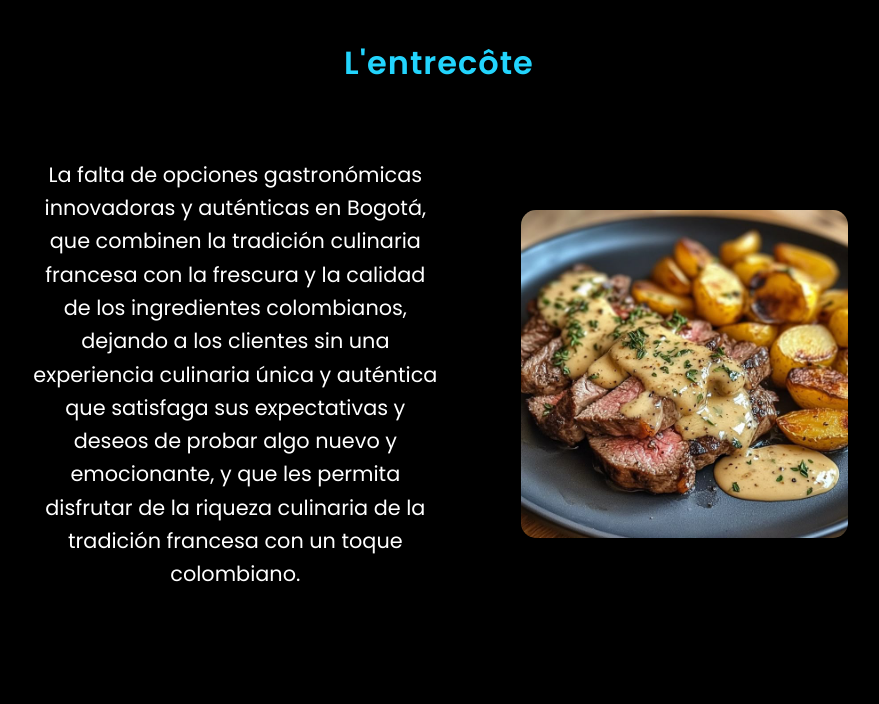
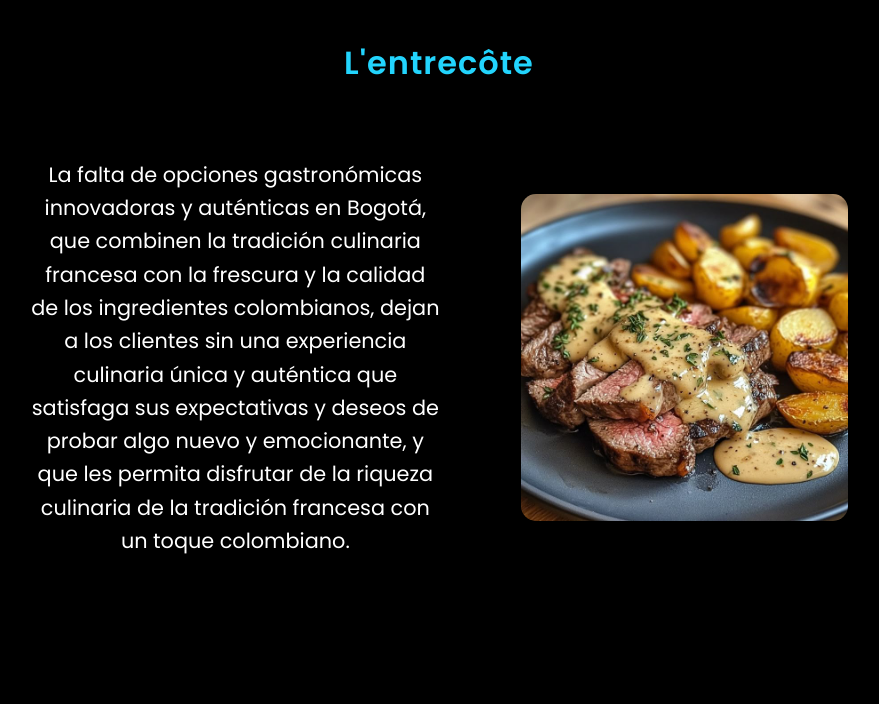
Before and after one commit to SoyEdwinCabrera/Lean_Canvas, a plain HTML site: page index.html in a window 1280 px wide. Shown: the part 693-1397 px from the top of the page, without its empty margins (201-1080 px from the left). Drawn offline with Linux system fonts and the light colour scheme.

Commit message:
Se corrige typo

```diff
--- a/index.html
+++ b/index.html
@@ -27,7 +27,7 @@
         <div class="explaining__text__empresa">
 
             <p>La falta de opciones gastronómicas innovadoras y auténticas en Bogotá, que combinen la tradición
-                culinaria francesa con la frescura y la calidad de los ingredientes colombianos, dejando a los clientes
+                culinaria francesa con la frescura y la calidad de los ingredientes colombianos, dejan a los clientes
                 sin una experiencia culinaria única y auténtica que satisfaga sus expectativas y deseos de probar algo
                 nuevo y emocionante, y que les permita disfrutar de la riqueza culinaria de la tradición
                 francesa con un toque colombiano.
```
